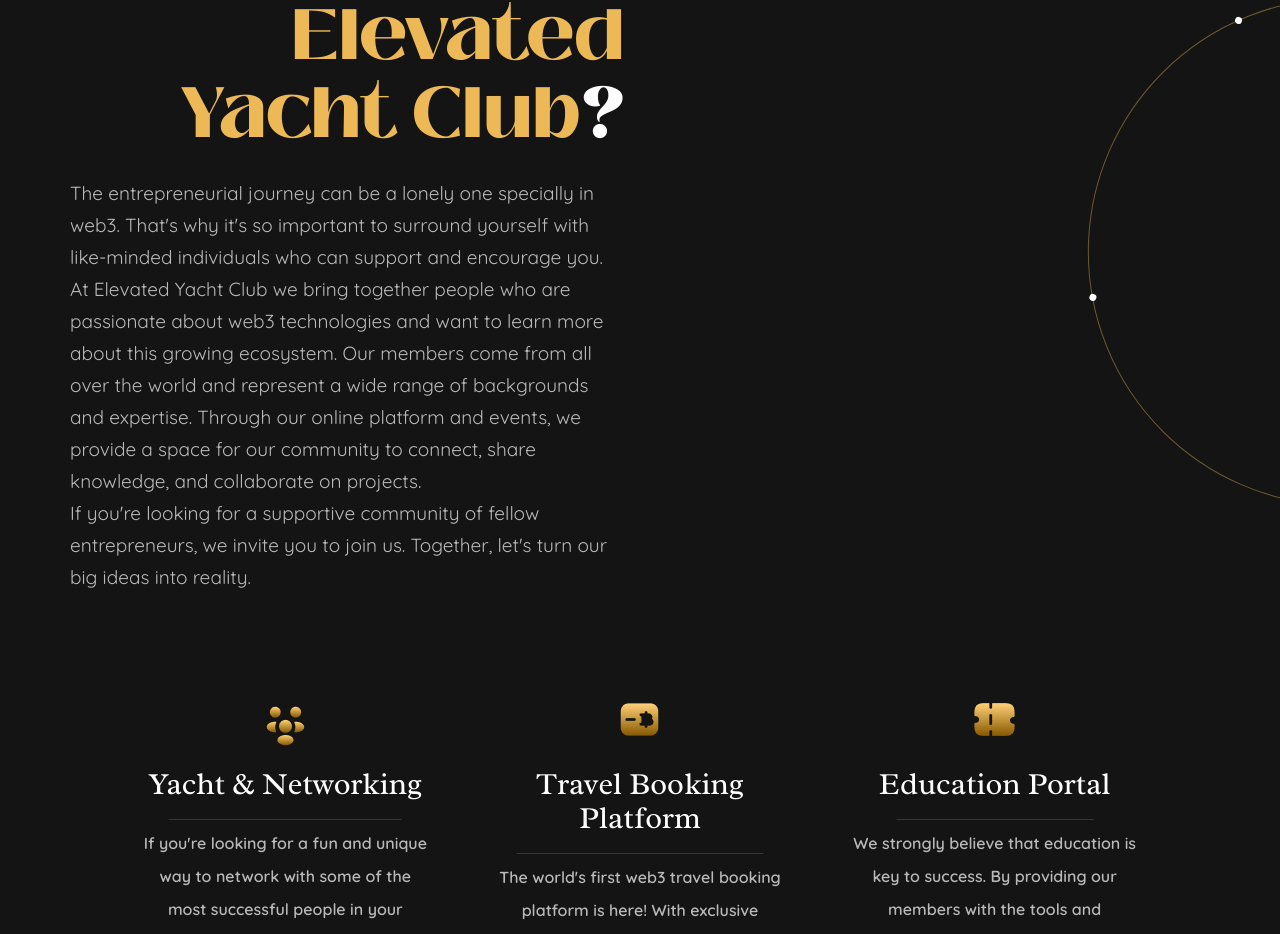
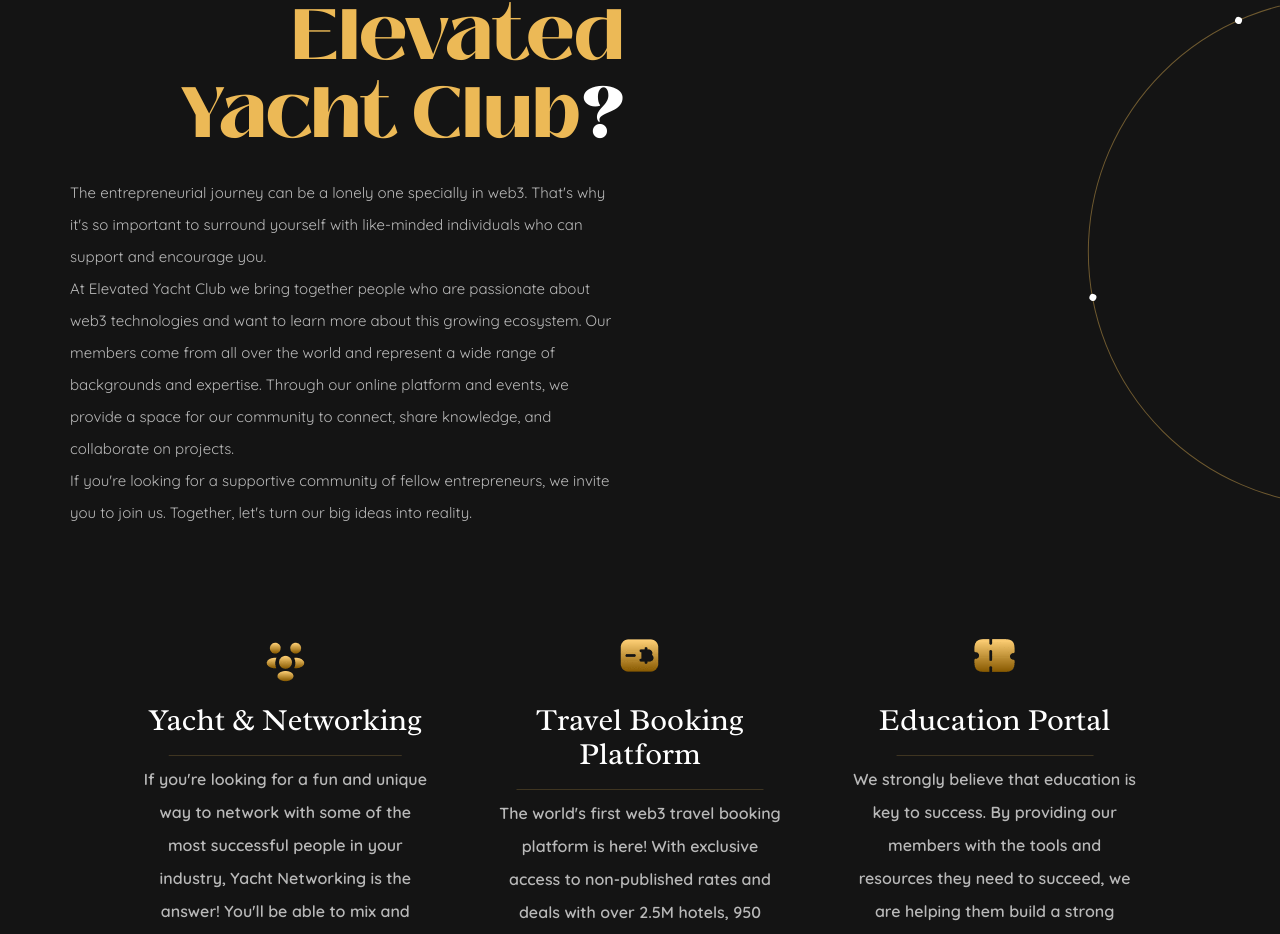
Before and after one commit to kevintr614/elevated, a React (Create React App) app: page / in a window 1280 px wide. Shown: the part 1032-1966 px from the top of the page. Built offline with nearby package versions, Linux system fonts and the light colour scheme.

Commit message:
Update About.module.css

```diff
--- a/src/container/About/About.module.css
+++ b/src/container/About/About.module.css
@@ -12,7 +12,7 @@
     text-align: right;
 }
 .text{
-    font-size: 19px;
+    font-size: 15px;
     line-height: 32px;
     margin-top: 25px;
 }
```
